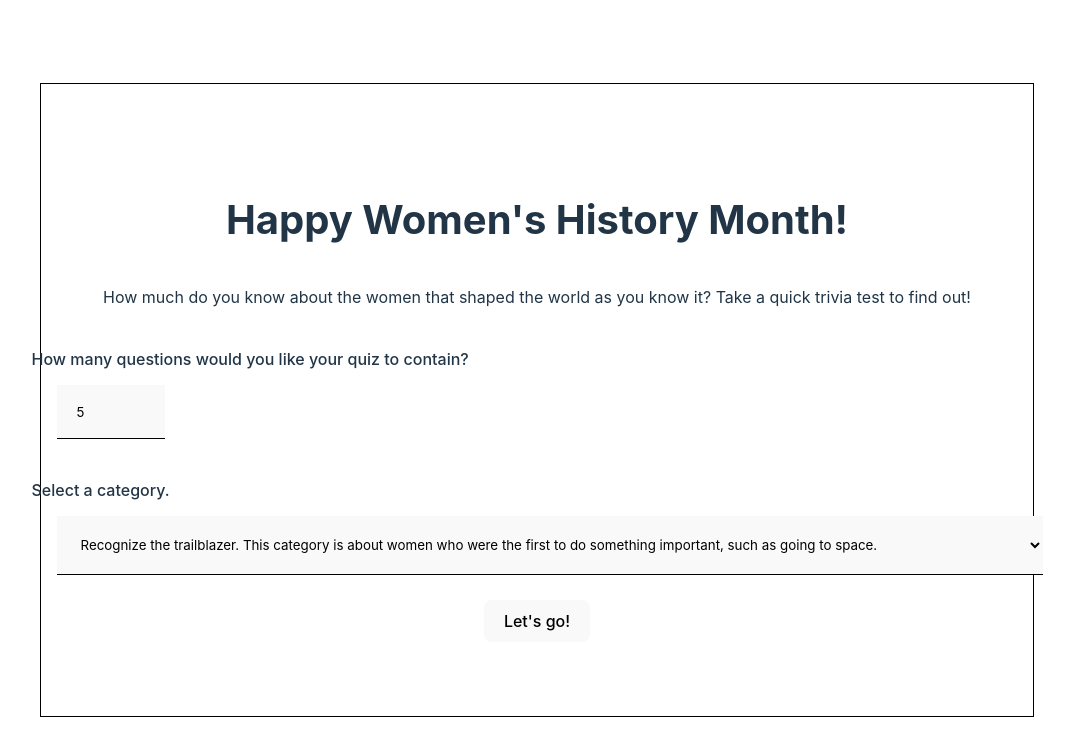
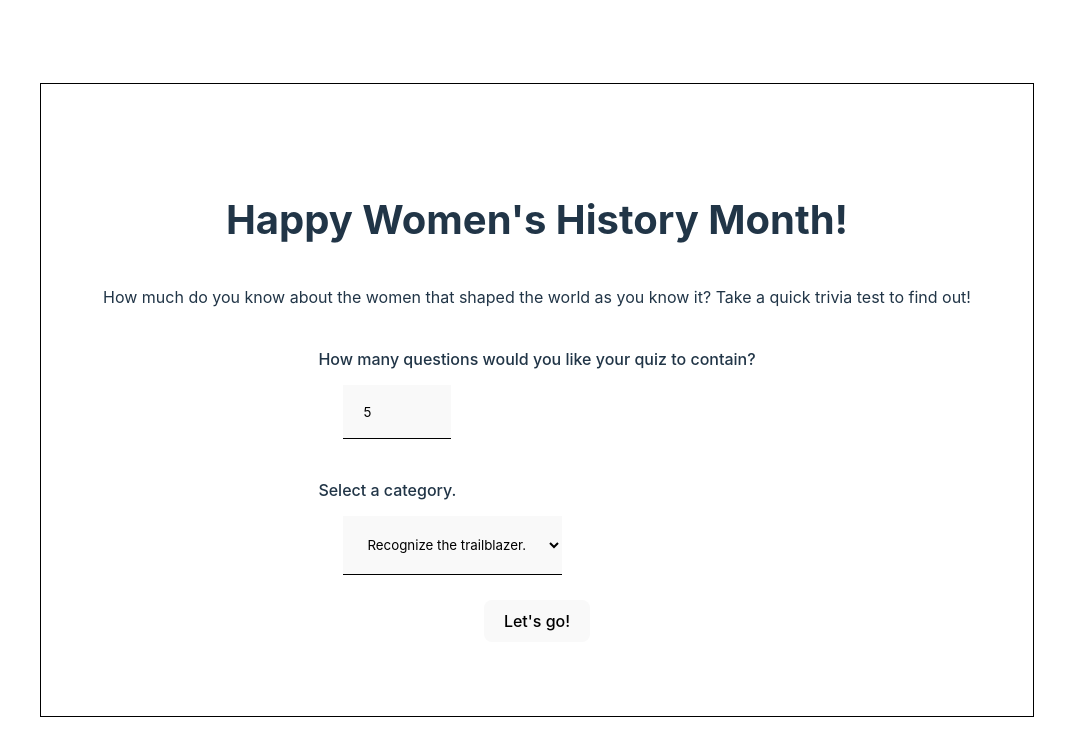
Before and after one commit to maryamkhan14/womens-history-month-quiz, a React (Vite) app: page / in a window 1280 px wide. Shown: the top 756 px of the page, without its empty margins (103-1174 px from the left). Built offline with nearby package versions, Linux system fonts and the light colour scheme.

Commit message:
Shortened descriptions of quiz categories

```diff
--- a/src/components/QuizCategorySelector.jsx
+++ b/src/components/QuizCategorySelector.jsx
@@ -18,22 +18,10 @@ const QuizCategorySelector = () => {
         id="category"
         onChange={(e) => handleSelectChange(e)}
       >
-        <option value="firsts">
-          Recognize the trailblazer. This category is about women who were the
-          first to do something important, such as going to space.
-        </option>
-        <option value="icons">
-          Identify the icon. This category involves women who shattered the
-          glass ceiling - successful businesswomen, philanthropists, scientists,
-          and more.
-        </option>
-        <option value="quotes">
-          Know who said it. This category contains quotes by powerful women such
-          as Maya Angelou and Oprah Winfrey.
-        </option>
-        <option value="misc">
-          Miscellaneous - get questions from all of the above categories!
-        </option>
+        <option value="firsts">Recognize the trailblazer.</option>
+        <option value="icons">Identify the icon.</option>
+        <option value="quotes">Know who said it.</option>
+        <option value="misc">Randomize!</option>
       </select>
     </div>
   );
```
